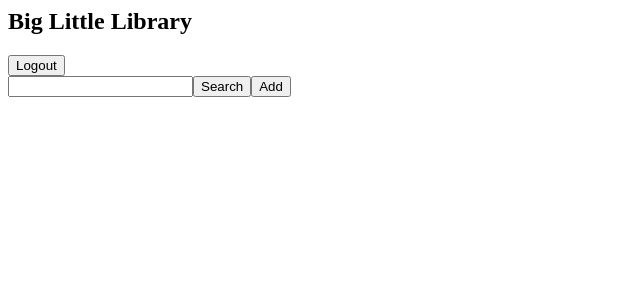
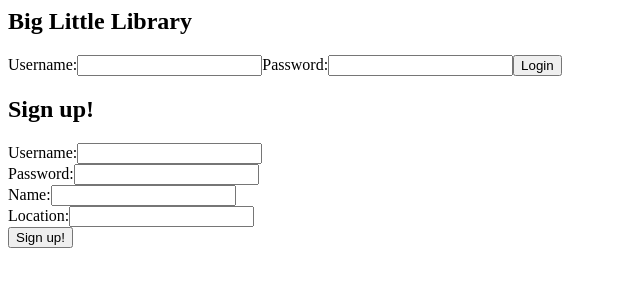
Before and after one commit to TYLERLOGANARTHURRUSS/AxolotlRose, a React app: page / in a window 1280 px wide. Shown: the top 300 px of the page, without its empty margins (0-640 px from the left). Built offline with nearby package versions, Linux system fonts and the light colour scheme; no server answers.

Commit message:
changed endpoints to mesh with backend naming

```diff
--- a/src/components/App.jsx
+++ b/src/components/App.jsx
@@ -6,7 +6,7 @@ import CreateAccount from './CreateAccount.jsx'
 import Dashboard from './Dashboard.jsx'
 
 const App = () => {
-  const [isAuthenticated, setIsAuthenticated] = useState(true);
+  const [isAuthenticated, setIsAuthenticated] = useState(false);
 
   useEffect(async ()=>{
   const result = await axios('/api/loggedIn')
--- a/src/components/CreateAccount.jsx
+++ b/src/components/CreateAccount.jsx
@@ -10,7 +10,7 @@ const CreateAccount = (props) => {
 
    const handleSubmit = (evt)=>{
       evt.preventDefault();
-      axios.post('/create', {'username': username, 'password':password, 'name': name, 'location':location})
+      axios.post('/register', {'username': username, 'password':password, 'name': name, 'location':location})
       .then(function (response) {
           if(response) location.reload()
       })
@@ -18,9 +18,7 @@ const CreateAccount = (props) => {
    }
      return(
          <div id='maincontainer'>
-          <div id='leftdiv'>
-            //
-             </div>
+          <div id='leftdiv'></div>
       <div id='rightdiv'>
           <h2>Sign up!</h2>
          <form onSubmit = {handleSubmit}>
--- a/src/components/SearchAndAdd.jsx
+++ b/src/components/SearchAndAdd.jsx
@@ -11,15 +11,15 @@ const SearchAndAdd = ()=>{
     const searchBooks = () => {
 
         axios(`https://www.googleapis.com/books/v1/volumes?q=${search}&key=AIzaSyCG4CetKRxfceKIXmPWjbo5PsOtJ0HOi0U`
-        ).then(data=>data.data.items[0].volumeInfo).then(data=>console.log(data.title, data.authors)).catch(e=>console.log(e))
+        ).then(data=>data.data.items.then(data=>data.forEach(el => console.log(el.title)))).catch(e=>console.log(e))
     }
 
 
     return(
         <div>
-        <input id='searchBar' type='text' value={search} onChange={e => setSearch(e.target.value)}  />
-        <button id='bookSearch' onClick={searchBooks}>Search</button>
-        <button id='addToLibrary'>Add</button>
+            <input id='searchBar' type='text' value={search} onChange={e => setSearch(e.target.value)}  />
+            <button id='bookSearch' onClick={searchBooks}>Search</button>
+            <button id='addToLibrary'>Add</button>
         </div>
     )
 
```
